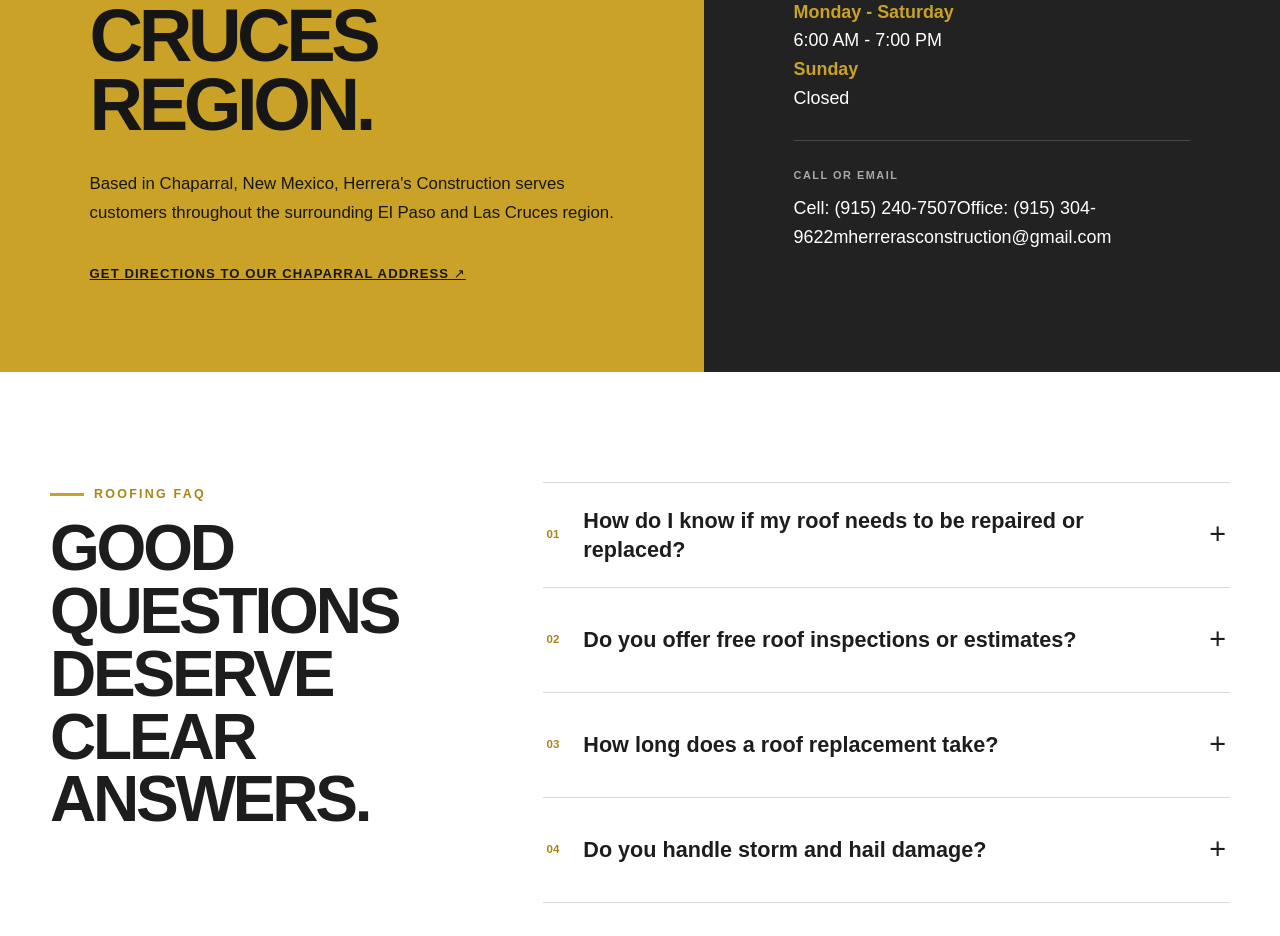
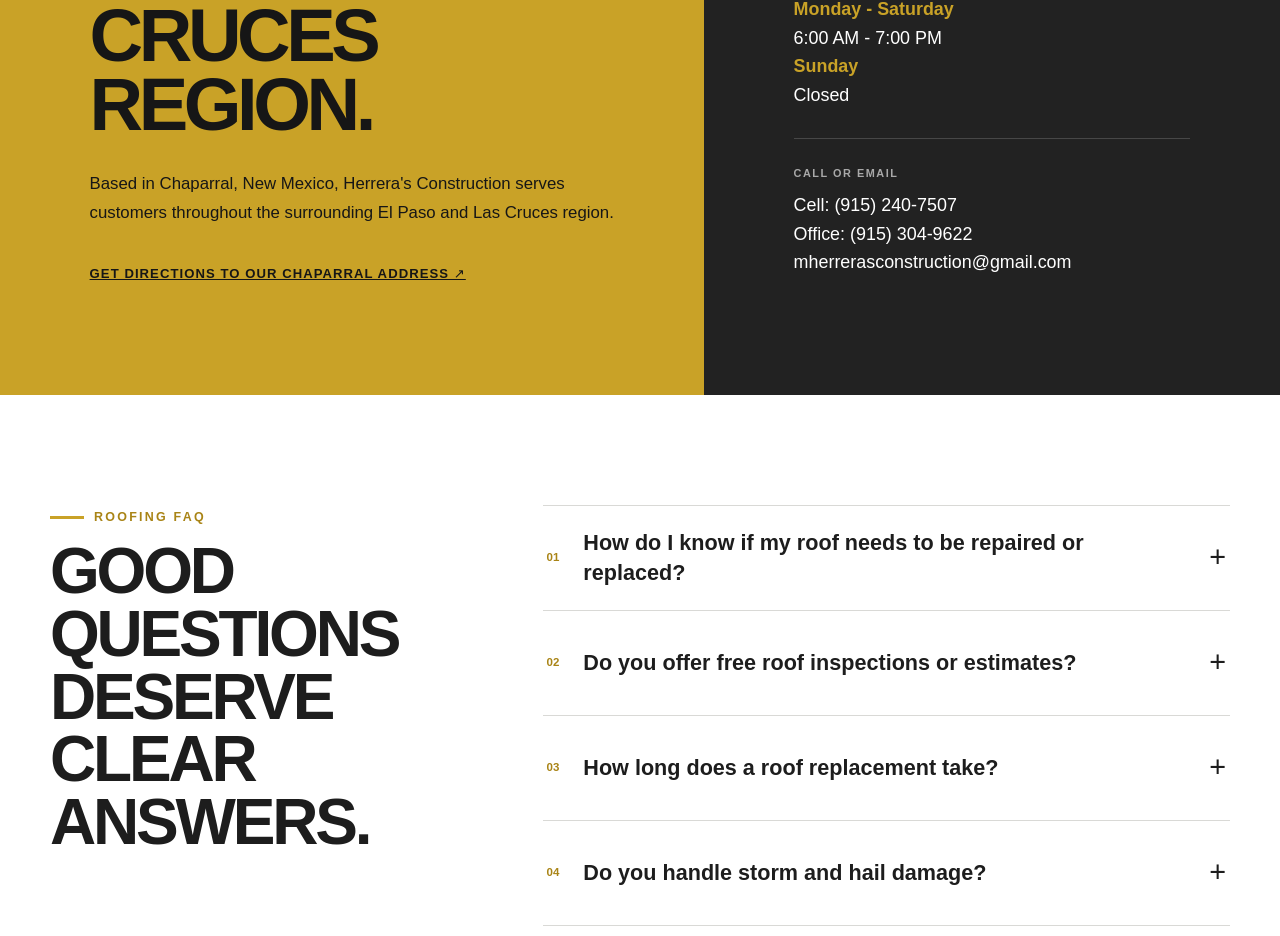
Before and after one commit to thegrindnet/herreras-construction, a React (Vite) app: page / in a window 1280 px wide. Shown: the part 7491-8427 px from the top of the page. Built offline with nearby package versions, Linux system fonts and the light colour scheme.

Commit message:
Trust bar updated and extended, Service bar last child flex direction to column

```diff
--- a/src/components/ServiceArea/ServiceArea.css
+++ b/src/components/ServiceArea/ServiceArea.css
@@ -59,6 +59,8 @@
 }
 
 .service-area__block:last-child {
+  display: flex;
+  flex-direction: column;
   border-bottom: 0;
 }
 
--- a/src/components/TrustBar/TrustBar.css
+++ b/src/components/TrustBar/TrustBar.css
@@ -8,7 +8,6 @@
   text-align: center;
   border-bottom: 3px solid #ddddda;
   padding: 10px 0;
-  text
 }
 
 .trust-bar__inner {
```
